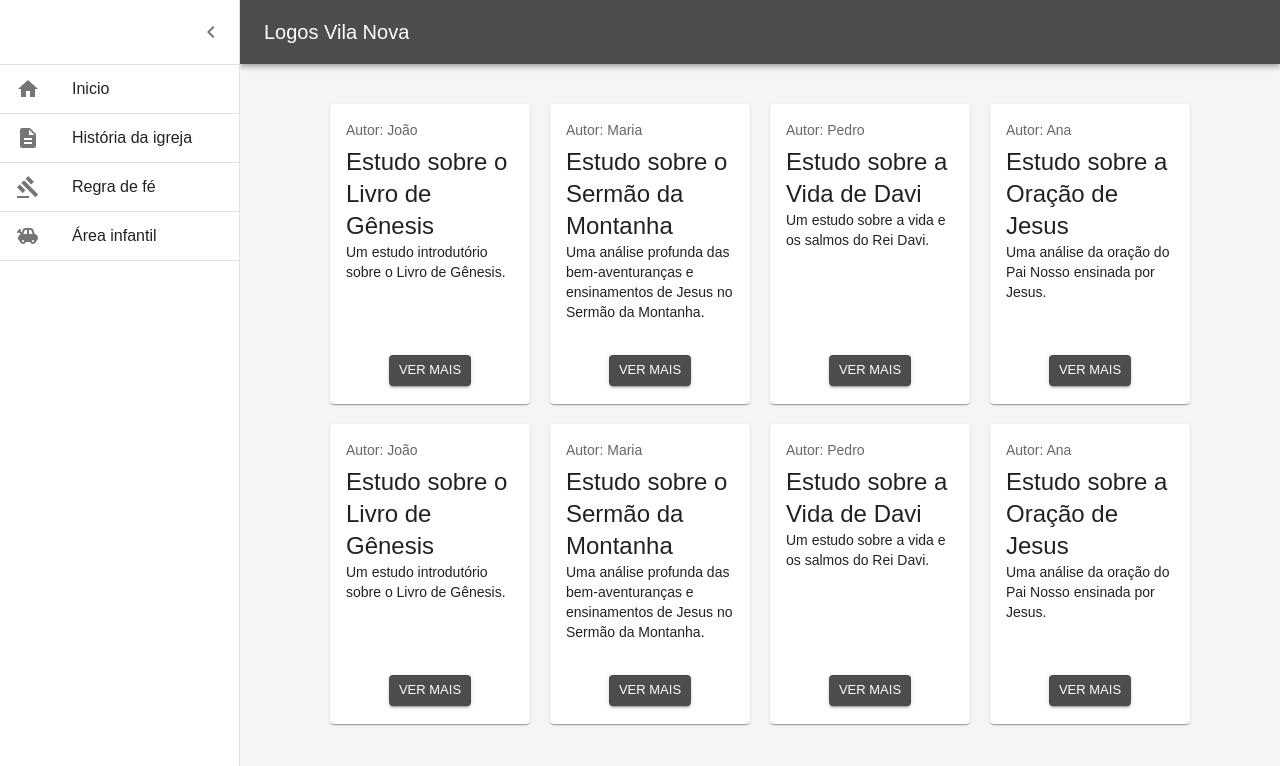
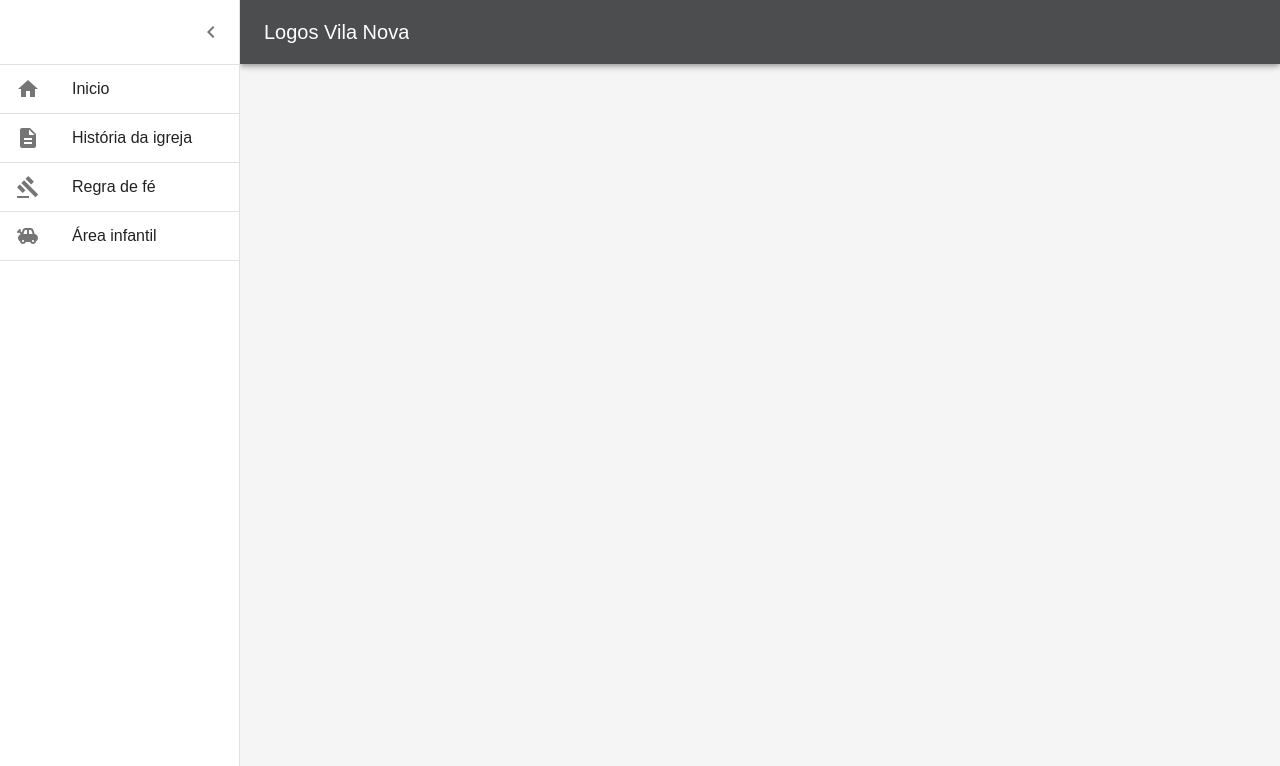
Before and after one commit to Geraldosbn/logos, a React (Vite) app: page / in a window 1280 px wide. Shown: the top 766 px of the page. Built offline with nearby package versions, Linux system fonts and the light colour scheme.

Commit message:
fix: teste rotas

```diff
--- a/src/App.tsx
+++ b/src/App.tsx
@@ -10,7 +10,7 @@ function App() {
     <BrowserRouter>
       <Routes>
         <Route path='/' element={<Main />}>
-          <Route index path='/' element={<Home />} />
+          <Route index path='/home' element={<Home />} />
           <Route path='/churchHistory' element={<ChurchHistory />} />
           <Route path='/ruleOfFaith' element={<RulesOfFaith />} />
           <Route path='/childrensArea' element={<ChildrensArea />} />
--- a/src/continers/AppDrawer/utils/listItem.tsx
+++ b/src/continers/AppDrawer/utils/listItem.tsx
@@ -7,7 +7,7 @@ export interface ListItems {
 }
 
 export const listItems: ListItems[] = [
-  { label: 'Inicio', to: '/', icon: <Home /> },
+  { label: 'Inicio', to: '/home', icon: <Home /> },
   { label: 'História da igreja', to: '/churchHistory', icon: <Description /> },
   { label: 'Regra de fé', to: '/ruleOfFaith', icon: <Gavel /> },
   { label: 'Área infantil', to: '/childrensArea', icon: <Toys /> }
```
